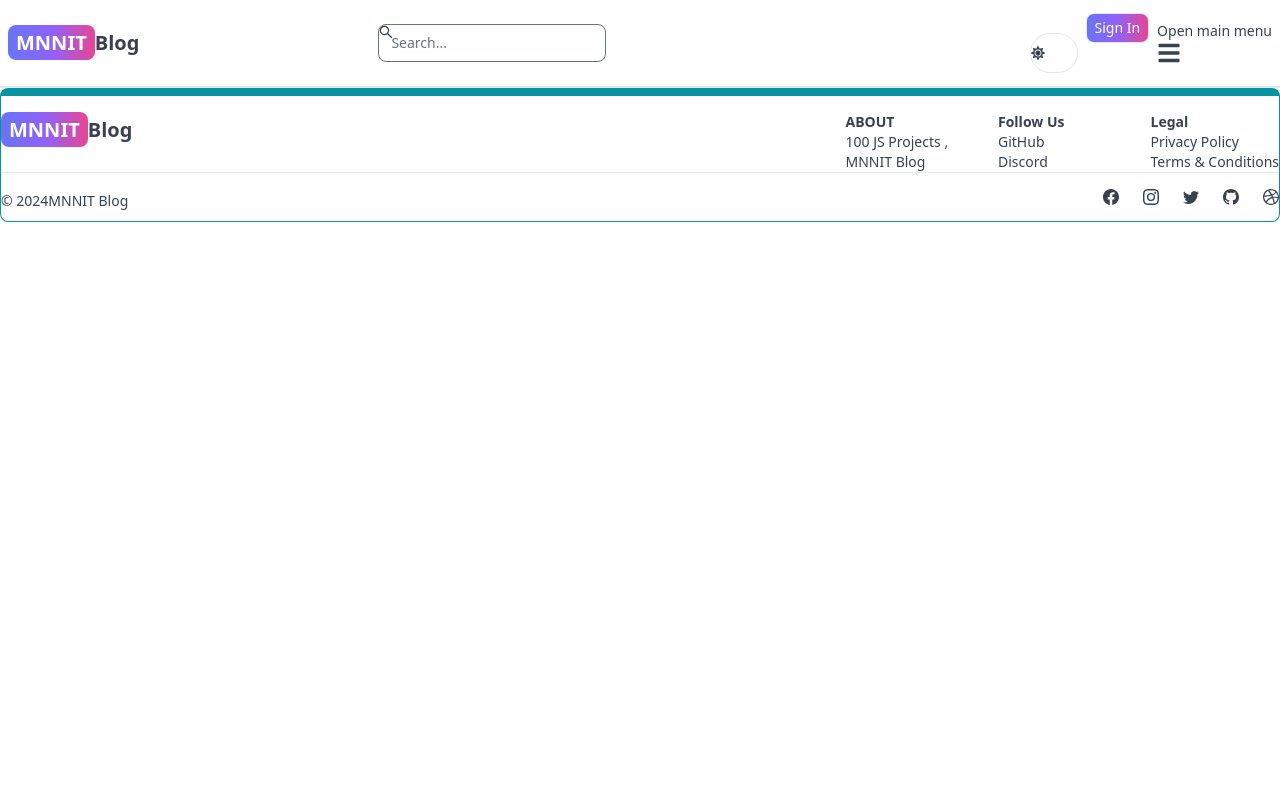
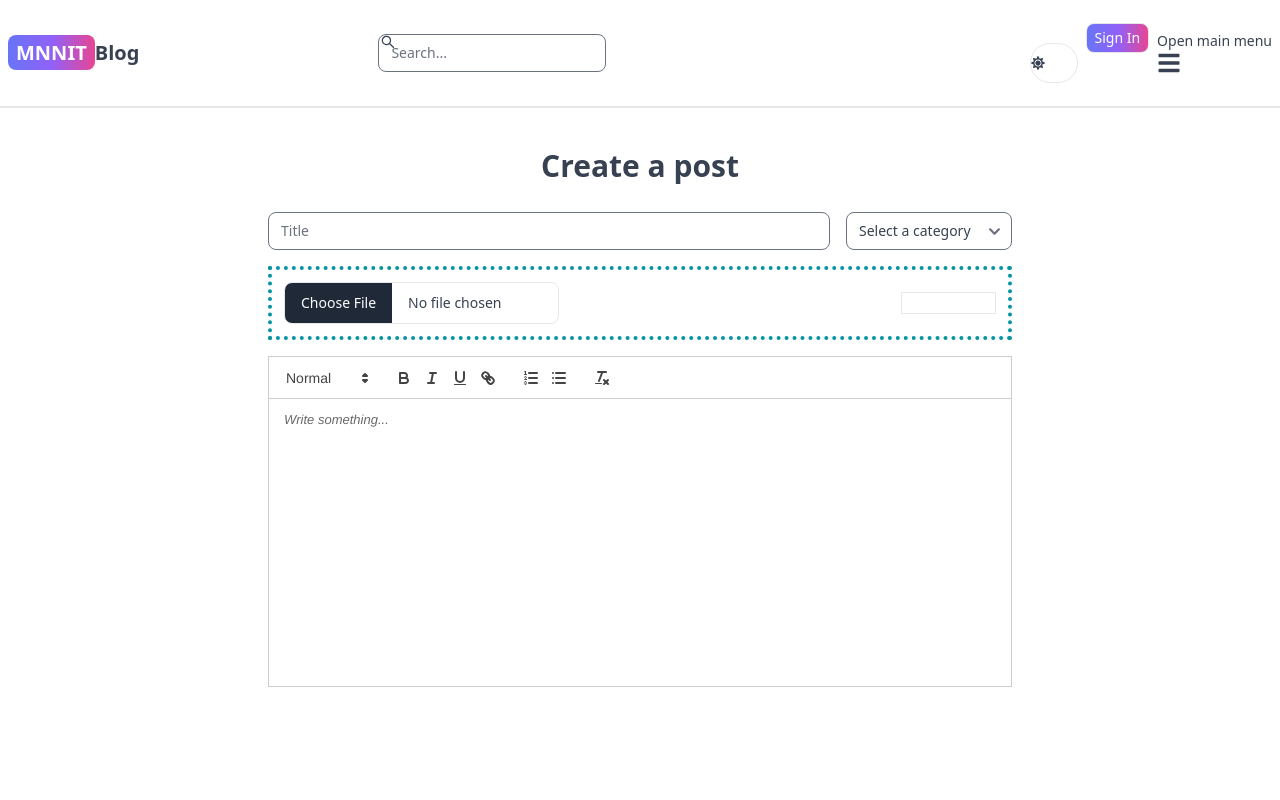
Before and after one commit to DishaVaish/mern-blog, a React (Vite) app in the folder client/: page /create-post in a window 1280 px wide. Shown: the top 800 px of the page. Built offline with nearby package versions, Linux system fonts and the light colour scheme; no server answers.

Commit message:
Create a post page and its functionality

```diff
--- a/client/package.json
+++ b/client/package.json
@@ -17,6 +17,7 @@
     "react-circular-progressbar": "^2.1.0",
     "react-dom": "^18.2.0",
     "react-icons": "^5.0.1",
+    "react-quill": "^2.0.0",
     "react-redux": "^9.1.1",
     "react-router-dom": "^6.22.3",
     "redux-persist": "^6.0.0"
--- a/client/src/App.jsx
+++ b/client/src/App.jsx
@@ -9,6 +9,9 @@ import Projects from './pages/Projects';
 import Header from './components/Header';
 import Footer from './components/Footer';
 import PrivateRoute from './components/PrivateRoute';
+import OnlyAdminPrivateRoute from './components/OnlyAdminPrivateRoute';
+import CreatePost from './pages/CreatePost';
+
 export default function App() {
   return (
     <Router>
@@ -21,6 +24,9 @@ export default function App() {
          {/* <Route element ={<PrivateRoute/>}> */}
          <Route path="/dashboard" element={<Dashboard />} />
          {/* </Route> */}
+         {/* <Route element ={<OnlyAdminPrivateRoute/>}> */}
+         <Route path="/create-post" element={<CreatePost />} />
+         {/* </Route> */}
          <Route path="/projects" element={<Projects />} />
 
        </Routes>
--- a/client/src/components/DashProfile.jsx
+++ b/client/src/components/DashProfile.jsx
@@ -5,10 +5,11 @@ import {getDownloadURL, getStorage, ref, uploadBytesResumable} from 'firebase/st
 import { app } from '../firebase';
 import { CircularProgressbar } from 'react-circular-progressbar';
 import 'react-circular-progressbar/dist/styles.css';
+import {Link} from 'react-router-dom';
 
 //Local Error: currentUser is not readable i.e also username/ profilepic etc. are not able to fetch
 export default function DashProfile(){
-    const {currentUser} = useSelector(state => state.user);
+    const {currentUser, error, loading} = useSelector(state => state.user);
     const [imageFile, setImageFile] = useState(null);
     const [imageFileUrl, setImageFileUrl] =useState(null);
     const [imageFileUploadProgress, setImageFileUploadProgress] =useState(null);
@@ -98,7 +99,15 @@ export default function DashProfile(){
                 <TextInput type='text' id='username' placeholder='username' defaultValue={currentUser.username} />
                 <TextInput type='email' id='email' placeholder='email' defaultValue={currentUser.email} />
                 <TextInput type='password' id='password' placeholder='username'  />
-                <Button type='submit' gradientDuoTone='purpleTOBlue' outline> Update </Button>
+                <Button type='submit'className='btn flex items-center justify-center py-1.25  bg-gradient-to-r from-indigo-500 via-purple-500 to-pink-500 hover:from-indigo-600 hover:to-pink-600 rounded-lg text-white mt-4 pt-0.5 pb-0.5' outline disabled={loading || imageFileUploading}> {loading ? 'Loading...' : 'Update'} </Button>
+
+                {/* currentUser.isAdmin && ( */}
+                        <Link to={'/create-post'}>
+                        <button class="text-blue-700 hover:text-white border border-blue-700 hover:bg-blue-800 focus:ring-4 focus:outline-none focus:ring-blue-300 font-medium rounded-lg text-sm px-30 py-2.5 text-center w-full me-2 mb-2 dark:border-blue-500 dark:text-blue-500 dark:hover:text-white dark:hover:bg-blue-500 dark:focus:ring-blue-800">Create a Post
+                     </button>
+                      </Link>
+                      {/* )}; */}
+
             </form>
             <div className="text-red-500 flex justify-between mt-5">
                 <span className='cursor-pointer'>Delete Account</span>
--- a/client/src/components/OAuth.jsx
+++ b/client/src/components/OAuth.jsx
@@ -40,13 +40,16 @@ export default function OAuth() {
     //     <AiFillGoogleCircle className='w-6 h-6 mr-2 ' />
     //     Continue with Google
     // </Button>
-    <Button
-  type='button'
-  className={'hover:bg-gradient-to-r from-pink-300 to-indigo-300 rounded-lg border-2 border-grey-200/100 mt-3 pt-1 pb-1 text-black'}
-  outline
-  onClick={handleGoogleClick}
->
-  <AiFillGoogleCircle className='w-6 h-6 mr-2 ' />
+  //   <Button
+  // type='button'
+  // className={'hover:bg-gradient-to-r from-pink-300 to-indigo-300 rounded-lg border-2 border-grey-200/100 mt-3 pt-1 pb-1 text-black'}
+  // outline
+  // onClick={handleGoogleClick}
+<Button type="button" class="text-purple-700 hover:text-white border border-purple-700 hover:bg-purple-800 focus:ring-4 focus:outline-none focus:ring-purple-300 font-medium rounded-lg text-sm px-5 py-0.005 text-center me-2 mb-2 dark:border-purple-400 dark:text-purple-400 dark:hover:text-white dark:hover:bg-purple-500 dark:focus:ring-purple-900">
+<svg class="w-2 h-1 me-11" aria-hidden="true" xmlns="http://www.w3.org/2000/svg" fill="currentColor" viewBox="0 0 18 19">
+<path fill-rule="evenodd"  clip-rule="evenodd"/>
+</svg>
+  <AiFillGoogleCircle className='w-5 h-6 mr-2  ' />
   Continue with Google
 </Button>
   );
--- /dev/null
+++ b/client/src/components/OnlyAdminPrivateRoute.jsx
@@ -0,0 +1,11 @@
+// Make the Dashboard Private:
+// can only redirect after sign-up
+
+import { useSelector} from 'react-redux'
+import  { Outlet, Navigate } from 'react-router-dom'
+
+export default function OnlyAdminPrivateRoute(){
+    const { currentUser } = useSelector((state) => state.user)
+    return currentUser && currentUser.isAdmin ? <Outlet/> :<Navigate to='/sign-in' />
+
+}
--- a/client/src/components/PrivateRoute.jsx
+++ b/client/src/components/PrivateRoute.jsx
@@ -1,11 +1,7 @@
-// Make the Dashboard Private:
-// can only redirect after sign-up
+import { useSelector } from 'react-redux';
+import { Outlet, Navigate } from 'react-router-dom';
 
-import { useSelector} from 'react-redux'
-import  { Outlet, Navigate } from 'react-router-dom'
-
-export default function PrivateRoute(){
-    const { currentUser } = useSelector((state) => state.user)
-    return currentUser ? <Outlet/> :<Navigate to='/sign-in' />
-
+export default function PrivateRoute() {
+  const { currentUser } = useSelector((state) => state.user);
+  return currentUser ? <Outlet /> : <Navigate to='/sign-in' />;
 }
--- /dev/null
+++ b/client/src/pages/CreatePost.jsx
@@ -0,0 +1,165 @@
+import { Alert, Button, FileInput, Select, TextInput } from 'flowbite-react';
+import ReactQuill from 'react-quill';
+import 'react-quill/dist/quill.snow.css';
+import {
+  getDownloadURL,
+  getStorage,
+  ref,
+  uploadBytesResumable,
+} from 'firebase/storage';
+import { app } from '../firebase';
+import { useState } from 'react';
+import { CircularProgressbar } from 'react-circular-progressbar';
+import 'react-circular-progressbar/dist/styles.css';
+import { useNavigate } from 'react-router-dom';
+
+export default function CreatePost() {
+  const [file, setFile] = useState(null);
+  const [imageUploadProgress, setImageUploadProgress] = useState(null);
+  const [imageUploadError, setImageUploadError] = useState(null);
+  const [formData, setFormData] = useState({});
+  const [publishError, setPublishError] = useState(null);
+
+  const navigate = useNavigate();
+
+  const handleUpdloadImage = async () => {
+    try {
+      if (!file) {
+        setImageUploadError('Please select an image');
+        return;
+      }
+      setImageUploadError(null);
+      const storage = getStorage(app);
+      const fileName = new Date().getTime() + '-' + file.name;
+      const storageRef = ref(storage, fileName);
+      const uploadTask = uploadBytesResumable(storageRef, file);
+      uploadTask.on(
+        'state_changed',
+        (snapshot) => {
+          const progress =
+            (snapshot.bytesTransferred / snapshot.totalBytes) * 100;
+          setImageUploadProgress(progress.toFixed(0));
+        },
+        (error) => {
+          setImageUploadError('Image upload failed');
+          setImageUploadProgress(null);
+        },
+        () => {
+          getDownloadURL(uploadTask.snapshot.ref).then((downloadURL) => {
+            setImageUploadProgress(null);
+            setImageUploadError(null);
+            setFormData({ ...formData, image: downloadURL });
+          });
+        }
+      );
+    } catch (error) {
+      setImageUploadError('Image upload failed');
+      setImageUploadProgress(null);
+      console.log(error);
+    }
+  };
+  const handleSubmit = async (e) => {
+    e.preventDefault();
+    try {
+      const res = await fetch('/api/post/create', {
+        method: 'POST',
+        headers: {
+          'Content-Type': 'application/json',
+        },
+        body: JSON.stringify(formData),
+      });
+      const data = await res.json();
+      if (!res.ok) {
+        setPublishError(data.message);
+        return;
+      }
+
+      if (res.ok) {
+        setPublishError(null);
+        navigate(`/post/${data.slug}`);
+      }
+    } catch (error) {
+      setPublishError('Something went wrong');
+    }
+  };
+  return (
+    <div className='p-3 max-w-3xl mx-auto min-h-screen'>
+      <h1 className='text-center text-3xl my-7 font-semibold'>Create a post</h1>
+      <form className='flex flex-col gap-4' onSubmit={handleSubmit}>
+        <div className='flex flex-col gap-4 sm:flex-row justify-between'>
+          <TextInput
+            type='text'
+            placeholder='Title'
+            required
+            id='title'
+            className='flex-1'
+            onChange={(e) =>
+              setFormData({ ...formData, title: e.target.value })
+            }
+          />
+          <Select
+            onChange={(e) =>
+              setFormData({ ...formData, category: e.target.value })
+            }
+          >
+            <option value='uncategorized'>Select a category</option>
+            <option value='javascript'>JavaScript</option>
+            <option value='reactjs'>React.js</option>
+            <option value='nextjs'>Next.js</option>
+          </Select>
+        </div>
+        <div className='flex gap-4 items-center justify-between border-4 border-teal-500 border-dotted p-3'>
+          <FileInput
+            type='file'
+            accept='image/*'
+            onChange={(e) => setFile(e.target.files[0])}
+          />
+          <Button
+            type='button'
+            gradientDuoTone='purpleToBlue'
+            size='sm'
+            outline
+            onClick={handleUpdloadImage}
+            disabled={imageUploadProgress}
+          >
+            {imageUploadProgress ? (
+              <div className='w-16 h-16'>
+                <CircularProgressbar
+                  value={imageUploadProgress}
+                  text={`${imageUploadProgress || 0}%`}
+                />
+              </div>
+            ) : (
+              'Upload Image'
+            )}
+          </Button>
+        </div>
+        {imageUploadError && <Alert color='failure'>{imageUploadError}</Alert>}
+        {formData.image && (
+          <img
+            src={formData.image}
+            alt='upload'
+            className='w-full h-72 object-cover'
+          />
+        )}
+        <ReactQuill
+          theme='snow'
+          placeholder='Write something...'
+          className='h-72 mb-12'
+          required
+          onChange={(value) => {
+            setFormData({ ...formData, content: value });
+          }}
+        />
+        <Button type='submit' gradientDuoTone='purpleToPink'>
+          Publish
+        </Button>
+        {publishError && (
+          <Alert className='mt-5' color='failure'>
+            {publishError}
+          </Alert>
+        )}
+      </form>
+    </div>
+  );
+}
--- a/client/src/pages/Home.jsx
+++ b/client/src/pages/Home.jsx
@@ -3,7 +3,7 @@
 export default function home() {
   return (
     <div>
-      home
+     home
     </div>
   )
 }
--- a/client/src/pages/SignIn.jsx
+++ b/client/src/pages/SignIn.jsx
@@ -87,7 +87,7 @@ export default function SignIn() {
                  <Label value='Your password' />
                  <TextInput type='password' placeholder='**********' id='password'  onChange={handleChange} />
              </div>
-             <Button className='btn flex items-center justify-center py-1.25  bg-gradient-to-r from-indigo-500 via-purple-500 to-pink-500 hover:from-indigo-600 hover:to-pink-600 rounded-lg text-white mt-4 pt-2 pb-2' type='submit' disabled={loading} >
+             <Button className='btn flex items-center justify-center py-1.25  bg-gradient-to-r from-indigo-500 via-purple-500 to-pink-500 hover:from-indigo-600 hover:to-pink-600 rounded-lg text-white mt-4 pt-0.5 pb-0.5' type='submit' disabled={loading} >
               {
                  loading ? (
                   <>
--- a/client/src/redux/user/userSlice.js
+++ b/client/src/redux/user/userSlice.js
@@ -23,6 +23,7 @@ const userSlice = createSlice ({
             state.loading = false;
             state.error = action.payload;
         }
+
     } ,
 });
 
```
Also changed, not shown: client/src/components/Header.jsx (+1 -30 lines), 1 other file (tests, documents, lock files or other folders).
